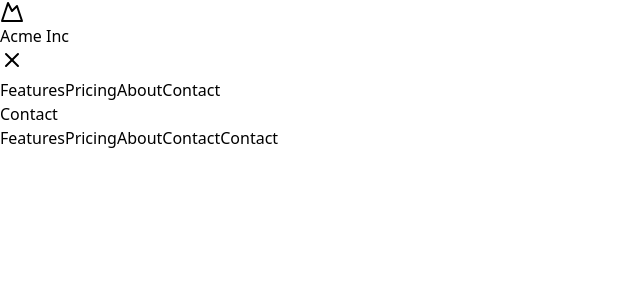
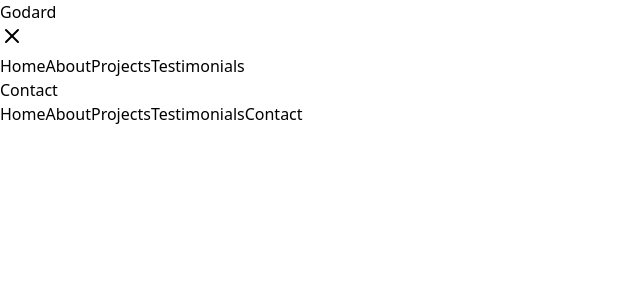
Before and after one commit to ArunavaCoderEm/Godard_Portfolio, a React (Vite) app: page / in a window 1280 px wide. Both pictures are taken after a click on the button 12 px from the left and 60 px from the top of the page. Shown: the top 300 px of the page, without its empty margins (0-640 px from the left). Built offline with nearby package versions, Linux system fonts and the light colour scheme.

Commit message:
push and looking good and colors picked

```diff
--- a/src/Components/Navbar.tsx
+++ b/src/Components/Navbar.tsx
@@ -10,10 +10,10 @@ export default function Navbar():React.ReactNode {
 
   return (
     <header className="bg-white shadow-md">
-      <div className="flex h-20 w-full items-center px-4 md:px-6">
-        <Link to="#" className="mr-6 flex items-center">
-          <MountainIcon className="h-6 w-6" />
-          <span className="sr-only">Acme Inc</span>
+      <div className="flex h-16 w-full items-center px-4 md:px-6">
+        <Link to="/" className="mr-6 flex items-center">
+
+          <span className="sr-only">Godard</span>
         </Link>
         <div className="ml-auto flex items-center md:hidden">
           <button onClick={toggleMenu} className="p-2 focus:outline-none">
@@ -26,23 +26,23 @@ export default function Navbar():React.ReactNode {
         </div>
         <div className="hidden md:flex flex-1 justify-center">
           <nav className="flex items-center gap-4 sm:gap-6">
-            <Link to="#" className="text-sm font-medium hover:underline underline-offset-4">
-              Features
+            <Link to="/" className="text-sm font-medium hover:underline underline-offset-4">
+              Home
             </Link>
-            <Link to="#" className="text-sm font-medium hover:underline underline-offset-4">
-              Pricing
-            </Link>
-            <Link to="#" className="text-sm font-medium hover:underline underline-offset-4">
+            <Link to="/" className="text-sm font-medium hover:underline underline-offset-4">
               About
             </Link>
-            <Link to="#" className="text-sm font-medium hover:underline underline-offset-4">
-              Contact
+            <Link to="/" className="text-sm font-medium hover:underline underline-offset-4">
+              Projects
+            </Link>
+            <Link to="/" className="text-sm font-medium hover:underline underline-offset-4">
+              Testimonials
             </Link>
           </nav>
         </div>
         <div className="hidden md:flex ml-auto">
           <Link
-            to="#"
+            to="/"
             className="inline-flex h-9 items-center justify-center rounded-md bg-primary px-4 py-2 text-sm font-medium text-primary-foreground shadow transition-colors hover:bg-primary/90 focus-visible:outline-none focus-visible:ring-1 focus-visible:ring-ring disabled:pointer-events-none disabled:opacity-50"
           >
             Contact
@@ -52,20 +52,20 @@ export default function Navbar():React.ReactNode {
       {menuOpen && (
         <div className="md:hidden">
           <nav className="flex flex-col items-center gap-4 py-4">
-            <Link to="#" className="text-sm font-medium hover:underline underline-offset-4">
-              Features
+            <Link to="/" className="text-sm font-medium hover:underline underline-offset-4">
+              Home
             </Link>
-            <Link to="#" className="text-sm font-medium hover:underline underline-offset-4">
-              Pricing
-            </Link>
-            <Link to="#" className="text-sm font-medium hover:underline underline-offset-4">
+            <Link to="/" className="text-sm font-medium hover:underline underline-offset-4">
               About
             </Link>
-            <Link to="#" className="text-sm font-medium hover:underline underline-offset-4">
-              Contact
+            <Link to="/" className="text-sm font-medium hover:underline underline-offset-4">
+              Projects
+            </Link>
+            <Link to="/" className="text-sm font-medium hover:underline underline-offset-4">
+              Testimonials
             </Link>
             <Link
-              to="#"
+              to="/"
               className="inline-flex h-9 items-center justify-center rounded-md bg-primary px-4 py-2 text-sm font-medium text-primary-foreground shadow transition-colors hover:bg-primary/90 focus-visible:outline-none focus-visible:ring-1 focus-visible:ring-ring disabled:pointer-events-none disabled:opacity-50"
             >
               Contact
@@ -74,25 +74,6 @@ export default function Navbar():React.ReactNode {
         </div>
       )}
     </header>
-  );
-}
-
-function MountainIcon(props :any) {
-  return (
-    <svg
-      {...props}
-      xmlns="http://www.w3.org/2000/svg"
-      width="24"
-      height="24"
-      viewBox="0 0 24 24"
-      fill="none"
-      stroke="currentColor"
-      strokeWidth="2"
-      strokeLinecap="round"
-      strokeLinejoin="round"
-    >
-      <path d="m8 3 4 8 5-5 5 15H2L8 3z" />
-    </svg>
   );
 }
 
```
